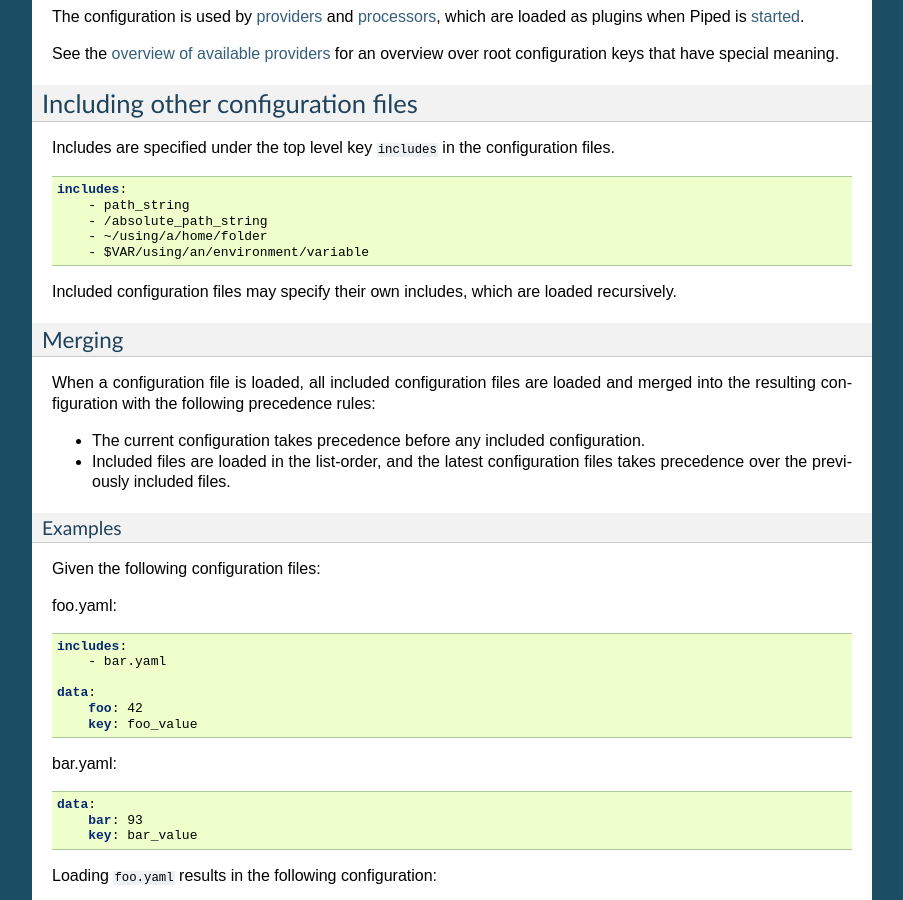
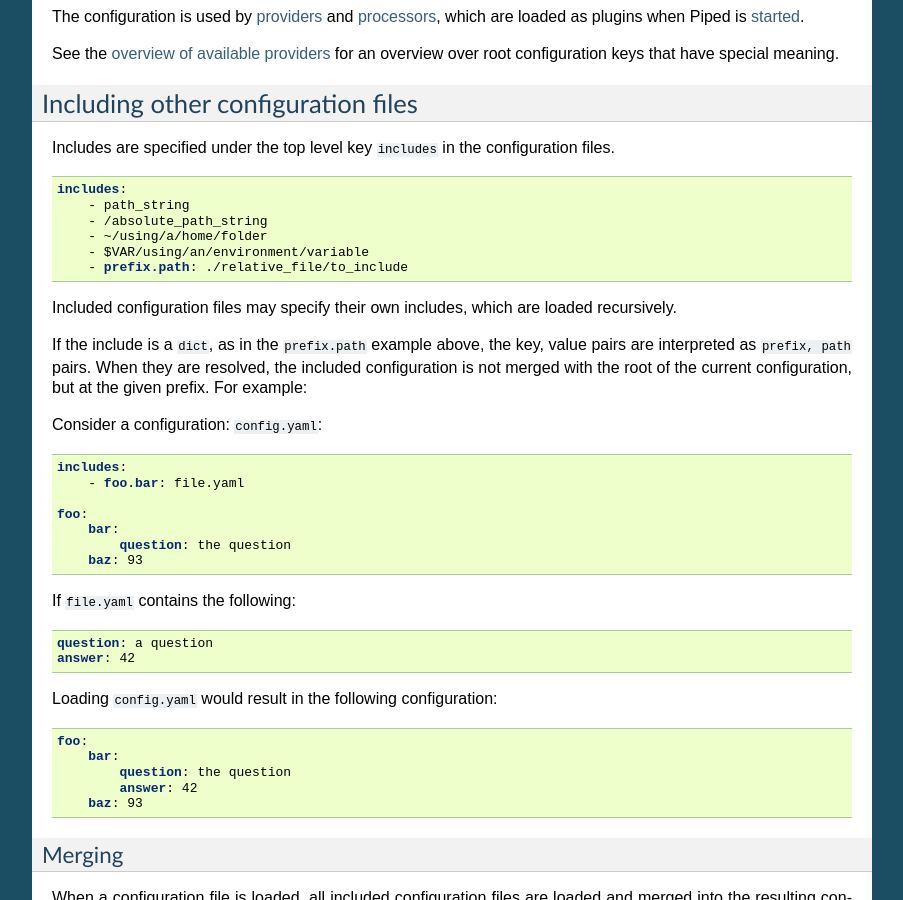
Before and after one commit to foundit/Piped, a Sphinx documentation site: the page built from doc/topic/configuration.rst, in a window 1280 px wide and 900 px high, scrolled down 1985 px. Shown: the whole window, without its empty margins (198-1101 px from the left). Built offline with Sphinx 7.4.7, drawn with Linux system fonts in a browser that asks for light colours.

Commit message:
allow configuration includes to carry a prefix which causes the included configuration to be merged on that prefix

```diff
--- a/CHANGES.txt
+++ b/CHANGES.txt
@@ -42,6 +42,9 @@ Features:
       is reached, a "piped.exceptions.TimeoutError" is raised.
 
     - encode-json now passes the `indent`-option to `json.dumps`.
+
+    - Configuration includes now support including files at a sub-path in the
+      current configuration. See the configuration documentation for more details.
 
 
 New processors:
--- a/doc/topic/configuration.rst
+++ b/doc/topic/configuration.rst
@@ -149,9 +149,43 @@ Includes are specified under the top level key ``includes`` in the configuration
         - /absolute_path_string
         - ~/using/a/home/folder
         - $VAR/using/an/environment/variable
+        - prefix.path: ./relative_file/to_include
 
 
 Included configuration files may specify their own includes, which are loaded recursively.
+
+If the include is a ``dict``, as in the ``prefix.path`` example above, the key, value pairs
+are interpreted as ``prefix, path`` pairs. When they are resolved, the included configuration
+is not merged with the root of the current configuration, but at the given prefix. For example:
+
+Consider a configuration: ``config.yaml``:
+
+.. code-block:: yaml
+
+    includes:
+        - foo.bar: file.yaml
+
+    foo:
+        bar:
+            question: the question
+        baz: 93
+
+If ``file.yaml`` contains the following:
+
+.. code-block:: yaml
+
+    question: a question
+    answer: 42
+
+Loading ``config.yaml`` would result in the following configuration:
+
+.. code-block:: yaml
+
+    foo:
+        bar:
+            question: the question
+            answer: 42
+        baz: 93
 
 
 Merging
```
Also changed, not shown: 3 other files.
